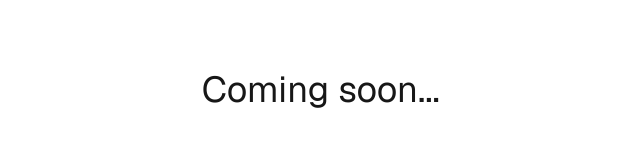
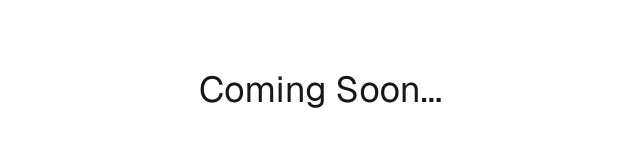
Before and after one commit to KoseCosa/claso-io, a Next.js app: page / in a window 1280 px wide. Shown: the part 310-456 px from the top of the page, without its empty margins (314-954 px from the left). Built offline with nearby package versions, Linux system fonts and the light colour scheme.

Commit message:
fix: text fix

```diff
--- a/src/app/page.tsx
+++ b/src/app/page.tsx
@@ -3,7 +3,7 @@ import TypeWriter from "./components/typewriter/typewriter";
 export default function Home() {
   return (
     <div className="text-4xl font-sans grid items-center justify-items-center min-h-screen min-w-screen">
-      <TypeWriter text={"Coming soon..."} />
+      <TypeWriter text={"Coming Soon..."} />
     </div>
   );
 }
```
